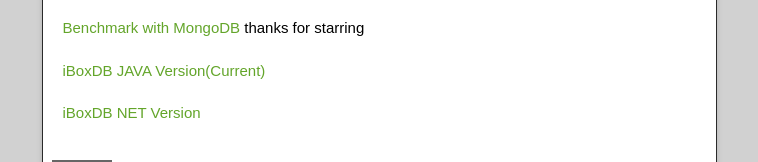
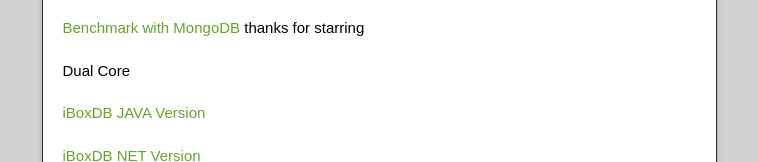
Before and after one commit to iboxdb/forjava, a plain HTML site: page index.html in a window 1280 px wide. Shown: the part 2340-2502 px from the top of the page, without its empty margins (261-1019 px from the left). Drawn offline with nearby package versions, Linux system fonts and the light colour scheme; grey boxes are pictures that could not be loaded.

Commit message:
Update index.html

```diff
--- a/index.html
+++ b/index.html
@@ -106,7 +106,9 @@ box.select(Member.class, "from Member where [Tags]",  new QueryArray("Strong")
 
 <p><a href="https://github.com/iboxdb/forjava/wiki/Benchmark-with-MongoDB">Benchmark with MongoDB</a>   thanks for starring</p>
 
-<p><a href="https://github.com/iboxdb/forjava">iBoxDB JAVA Version(Current)</a></p>
+<p>Dual Core</p>
+
+<p><a href="https://github.com/iboxdb/forjava">iBoxDB JAVA Version</a></p>
 
 <p><a href="https://iboxdb.codeplex.com/">iBoxDB NET Version</a></p>
         </article>
```
